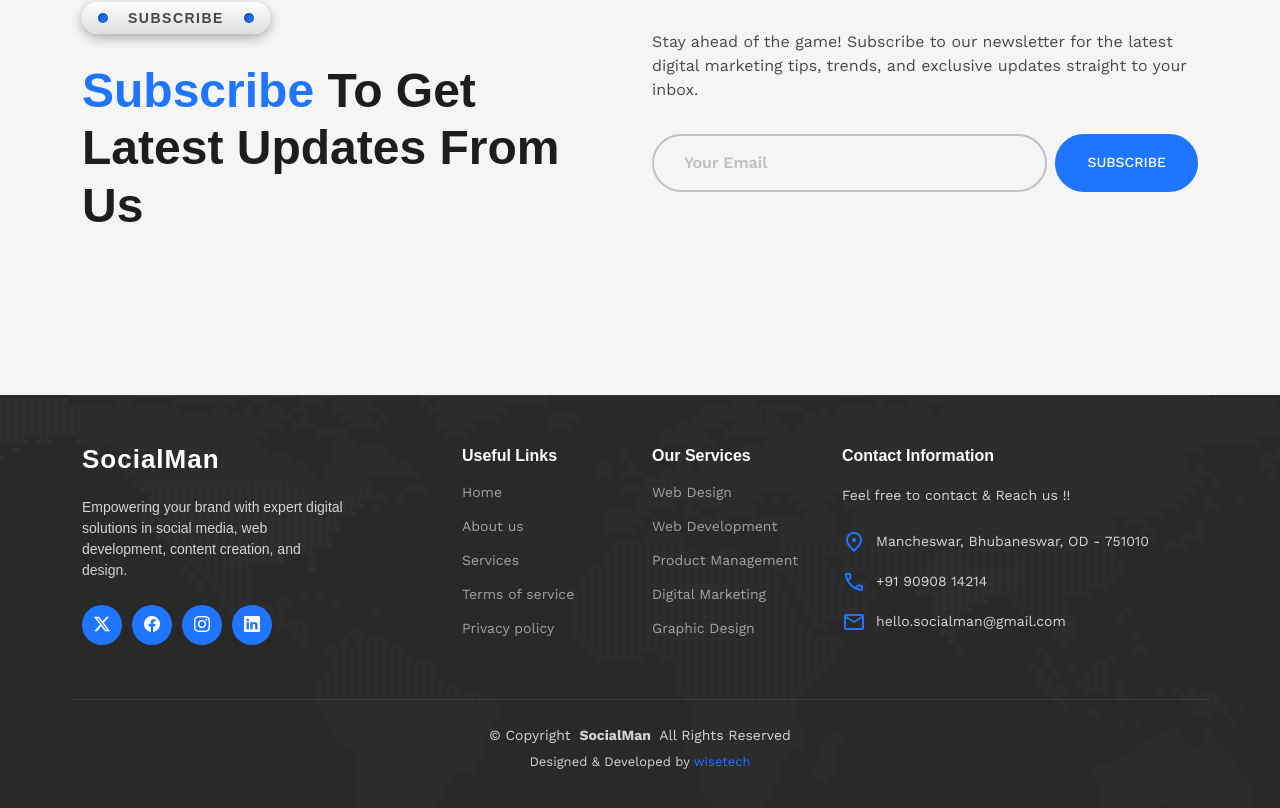
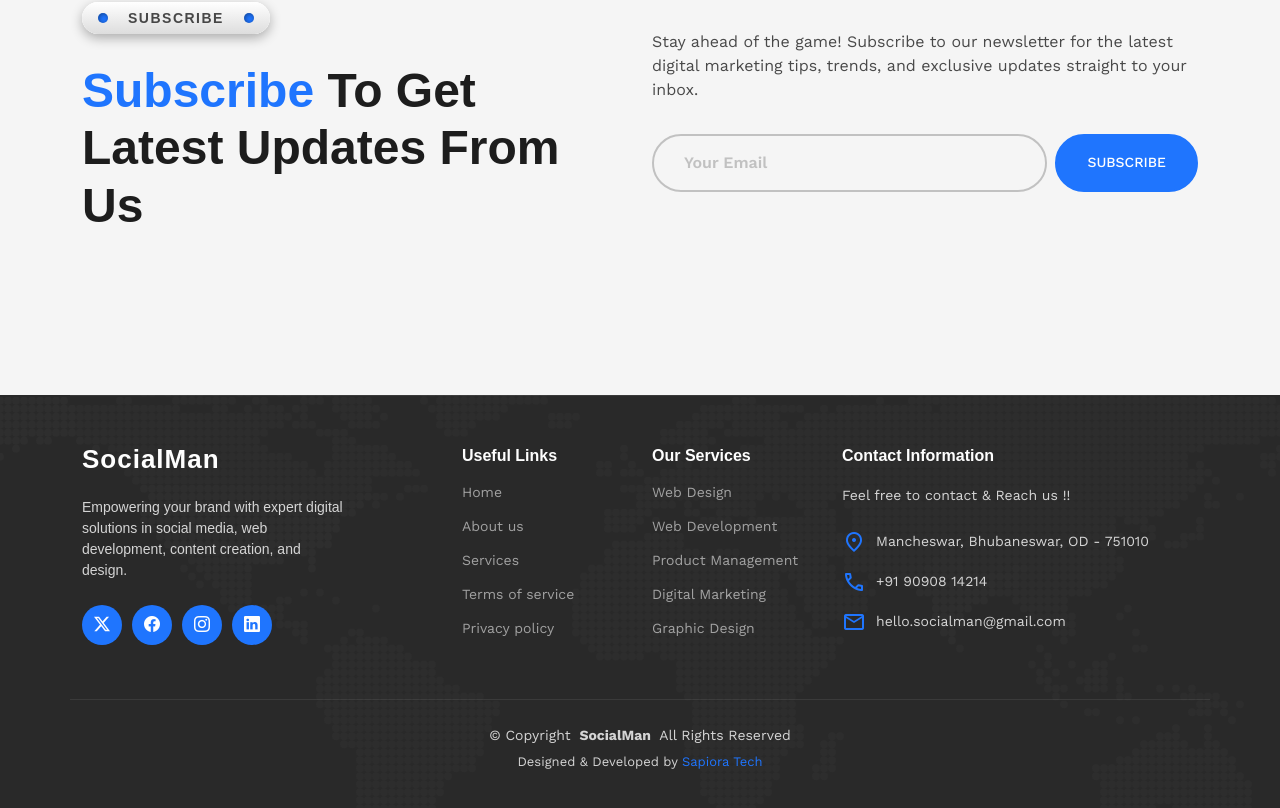
Before and after one commit to itzSaan/socialman, a React (Vite) app: page / in a window 1280 px wide. Shown: the part 5920-6728 px from the top of the page. Built offline with nearby package versions, Linux system fonts and the light colour scheme; a web font is replaced by a local one.

Commit message:
Update footer credits to reflect new developer

```diff
--- a/src/components/Footer.jsx
+++ b/src/components/Footer.jsx
@@ -109,7 +109,7 @@
           <span>All Rights Reserved</span>
         </p>
         <div className="credits">
-          Designed & Developed by <a href="https://wise-tech.in/">wisetech</a>
+          Designed & Developed by <a href="https://sapiora.in/">Sapiora Tech</a>
         </div>
       </div>
     </footer>
```
